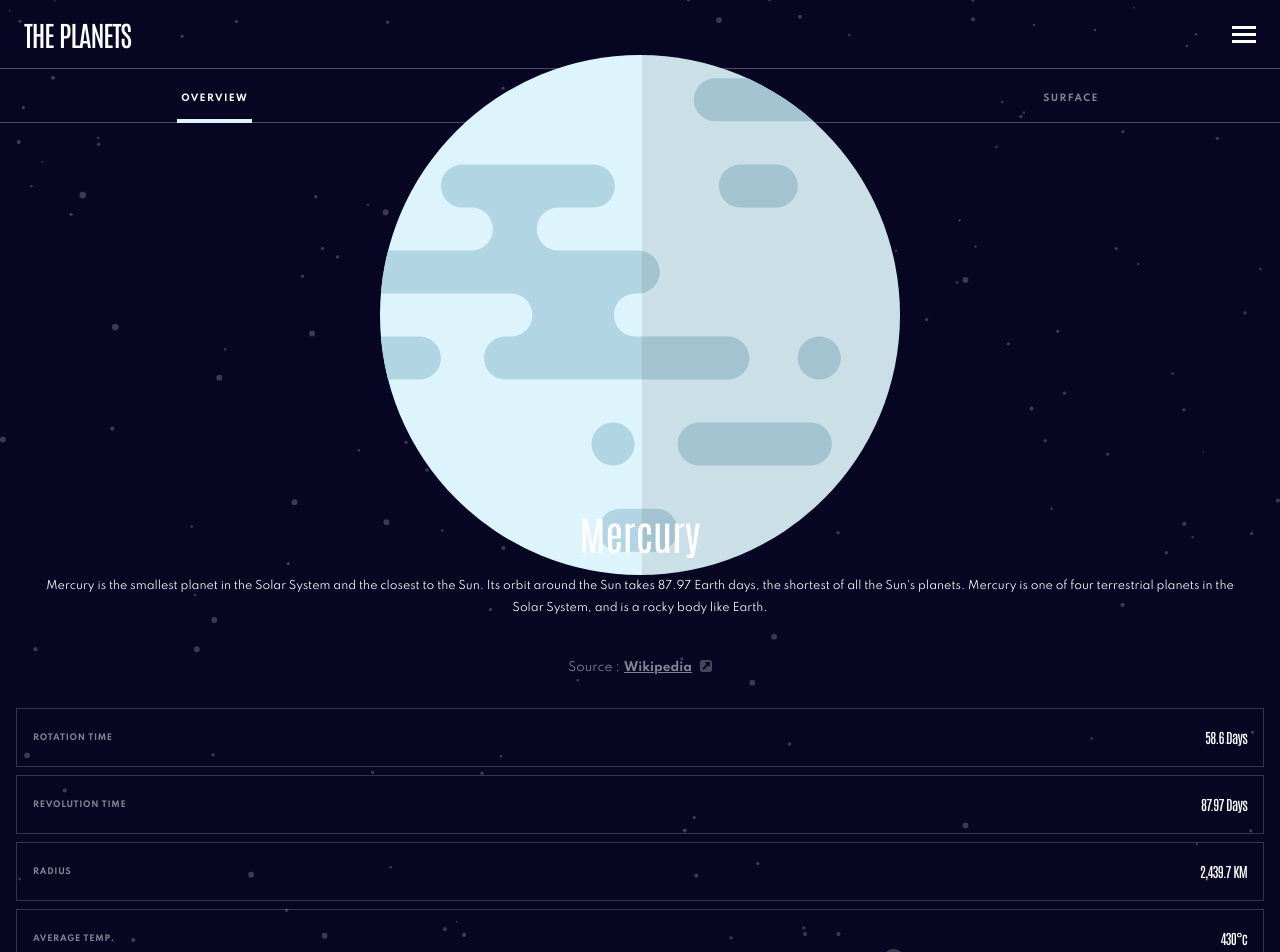
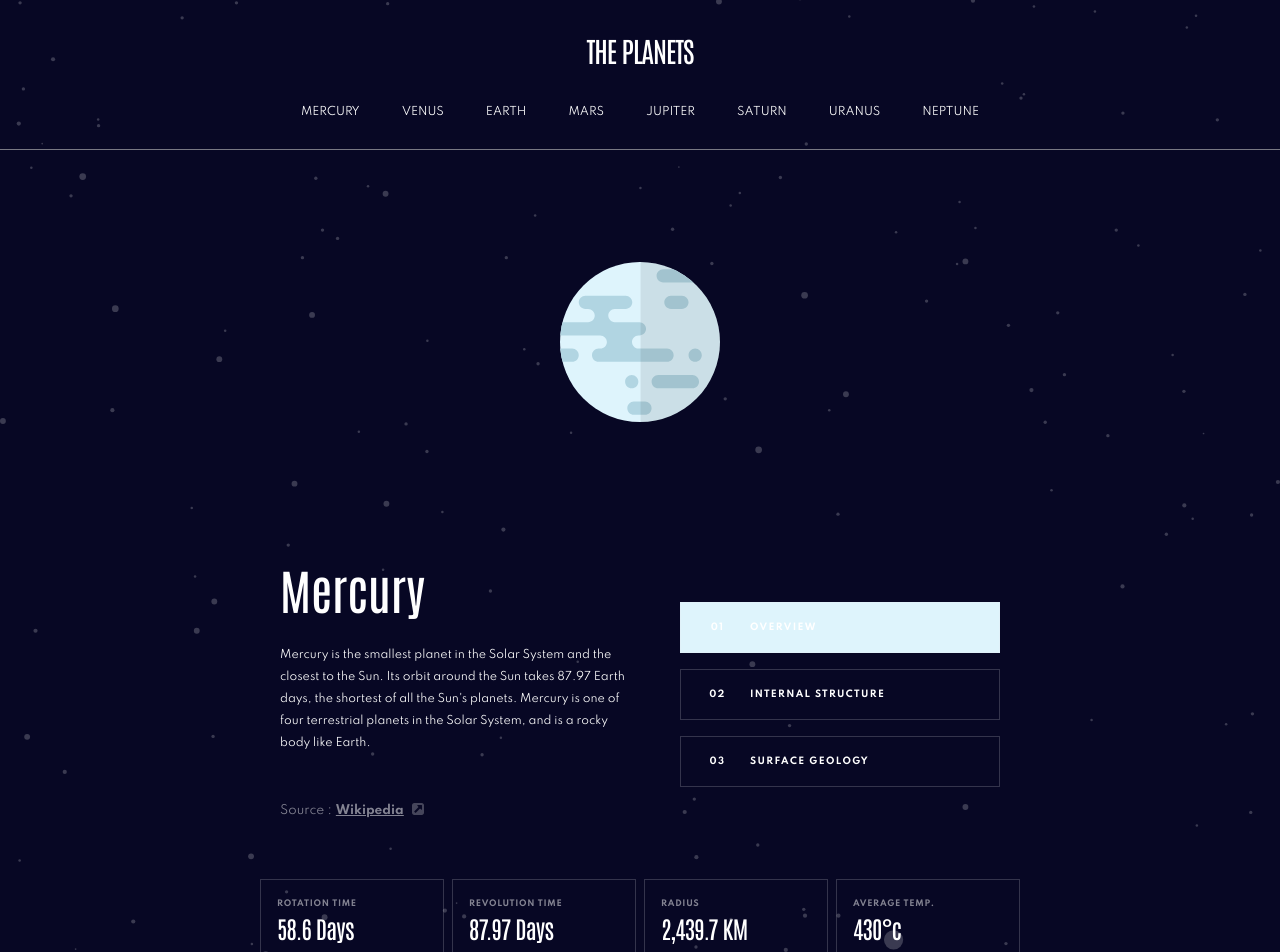
Before and after one commit to namanavasthi/frontend-mentor-3-planet-facts, a React (Create React App) app: page / in a window 1280 px wide. Shown: the top 952 px of the page. Built offline with nearby package versions, Linux system fonts and the light colour scheme.

Commit message:
tablet ui

```diff
--- a/src/App.js
+++ b/src/App.js
@@ -1,4 +1,4 @@
-import React, { useState } from "react";
+import React, { useState, useEffect } from "react";
 import { Header } from "./Header";
 import { Main } from "./Main";
 import { Footer } from "./Footer";
@@ -13,8 +13,20 @@ const App = () => {
 
   const [currentTab, setCurrentTab] = useState(0);
 
+  const [windowWidth, setWindowWidth] = useState(window.innerWidth);
+
+  useEffect(() => {
+    const handleWindowResize = () => {
+      setWindowWidth(window.innerWidth);
+    };
+    window.addEventListener("resize", handleWindowResize);
+    return () => {
+      window.removeEventListener("resize", handleWindowResize);
+    };
+  }, []);
+
   return (
-    <AppContext.Provider value={{ activePlanet, setActivePlanet, currentTab, setCurrentTab }}>
+    <AppContext.Provider value={{ activePlanet, setActivePlanet, currentTab, setCurrentTab, windowWidth }}>
       <div
         className="flex flex-col w-full items-center bg-background text-neutral-100 font-spartan text-14 leading-25 font-normal"
         style={{
@@ -27,8 +39,8 @@ const App = () => {
         <Header />
         <Hr />
         <Main />
-        <Footer />
       </div>
+      <Footer />
     </AppContext.Provider>
   );
 };
--- a/src/Article.jsx
+++ b/src/Article.jsx
@@ -15,9 +15,9 @@ const Source = ({ src }) => {
 
 export const Article = ({ name, info }) => {
   return (
-    <article className="flex flex-col items-center text-center pb-2">
-      <h2 className="font-antonio text-40 leading-52 font-medium">{name}</h2>
-      <p className="font-spartan font-normal leading-22 text-11 p-4">{info.content}</p>
+    <article className="flex flex-col items-center text-center pb-2 md:text-left md:items-start md:w-1/2">
+      <h2 className="font-antonio text-40 leading-52 font-medium md:text-48 md:leading-62">{name}</h2>
+      <p className="font-spartan font-normal leading-22 text-11 p-4 md:px-0 md:py-6">{info.content}</p>
       <Source src={info.source} />
     </article>
   );
--- a/src/Header.jsx
+++ b/src/Header.jsx
@@ -5,7 +5,7 @@ import { Nav } from "./Nav";
 export const Header = () => {
   return (
     <Wrapper>
-      <header className="w-full px-6 py-4 flex justify-between items-center">
+      <header className="w-full px-6 py-4 flex justify-between items-center md:flex-col md:pt-8">
         <h1 className="uppercase font-antonio text-28 leading-36 tracking-100">the planets</h1>
         <Nav />
       </header>
--- a/src/Main.jsx
+++ b/src/Main.jsx
@@ -8,6 +8,7 @@ import { Stats } from "./Stats";
 import { useAppContext } from "./Context";
 
 import data from "./data.json";
+import { Wrapper } from "./Wrapper";
 
 const Components = {
   Overview: React.lazy(() => import("./Overview")),
@@ -23,7 +24,7 @@ export const Main = () => {
   const { activePlanet } = useAppContext();
 
   const currentPlanet = data[activePlanet];
-  const planetWidth = [5, 6, 6, 5, 10, 9, 8, 7];
+  const planetWidth = [5, 6, 7, 5, 10, 9, 8, 7];
 
   const info = (tabIndex) => {
     return currentPlanet[TabMapper[tabIndex].dataAttribute];
@@ -31,17 +32,21 @@ export const Main = () => {
 
   return (
     <main className="w-full">
-      <Tabs />
+      <Tabs variant="mobile" />
       <Hr style={{ marginTop: "-1px" }} />
 
       <section className="overview flex flex-col items-center px-4">
-        <div className="h-96 w-full flex justify-center items-center">
+        <div className="h-96 w-full flex justify-center items-center md:max-w-sm">
           <Suspense fallback={<>Loading...</>}>
             <Content activePlanet={activePlanet} planetWidth={planetWidth} />
           </Suspense>
         </div>
 
-        <Article name={currentPlanet.name} info={info(currentTab)} />
+        <Wrapper className="md:flex md:flex-row md:justify-between md:p-6">
+          <Article name={currentPlanet.name} info={info(currentTab)} />
+          <Tabs />
+        </Wrapper>
+
         <Stats
           rotation={currentPlanet.rotation}
           revolution={currentPlanet.revolution}
--- a/src/Nav.jsx
+++ b/src/Nav.jsx
@@ -11,39 +11,50 @@ import { ReactComponent as Hamburger } from "./images/icon-hamburger.svg";
 import { useAppContext } from "./Context";
 
 export const Nav = () => {
-  const [isOpen, setIsOpen] = useState(false);
+  const { setActivePlanet, windowWidth } = useAppContext();
 
-  const { setActivePlanet } = useAppContext();
+  const isMobile = windowWidth < 768;
+
+  const [isOpen, setIsOpen] = useState(isMobile ? false : true);
 
   const Planet = ({ index, name }) => {
     return (
       <button
-        className="flex items-center py-5 w-full"
+        className="flex items-center py-5 w-full md:py-0"
         onClick={() => {
           setIsOpen(false);
           setActivePlanet(index);
         }}
       >
-        <div className={`w-5 h-5 rounded-full bg-planets-${index}`}></div>
-        <h2 className="px-5 uppercase">{name}</h2>
-        <div className="flex-grow justify-end flex">
-          <Chevron />
-        </div>
+        <div className={`w-5 h-5 rounded-full bg-planets-${index} md:hidden`}></div>
+        <h2 className="px-5 uppercase md:px-2">{name}</h2>
+        {isMobile ? (
+          <div className="flex-grow justify-end flex">
+            <Chevron />
+          </div>
+        ) : null}
       </button>
     );
   };
 
   return (
-    <nav>
-      <button className="flex items-center text-neutral-100 focus:text-neutral-400" onClick={() => setIsOpen(!isOpen)}>
+    <nav className="md:w-full">
+      <button
+        className="flex items-center text-neutral-100 focus:text-neutral-400 md:hidden"
+        onClick={() => setIsOpen(!isOpen)}
+      >
         <Hamburger className="fill-current bg-transparent" />
       </button>
-      <aside className={`fixed left-0 top-0 mt-20 bg-background z-10 h-full w-full ${isOpen ? "" : "hidden"}`}>
-        <ul className="p-6 font-spartan bold text-15 leading-25 tracking-400 font-bold">
+      <aside
+        className={`fixed left-0 top-0 mt-20 bg-background z-10 h-full w-full ${
+          isMobile ? (isOpen ? "" : "hidden") : ""
+        } md:relative md:h-auto md:m-0`}
+      >
+        <ul className="p-6 font-spartan text-15 leading-25 tracking-400 font-bold md:flex md:flex-row md:justify-around md:px-0 md:pb-2 md:pt-8 md:w-full md:text-11 md:leading-25">
           {data.map((planet, i) => (
             <li key={i}>
               <Planet index={i} name={planet.name} />
-              <Hr />
+              {isMobile ? <Hr /> : null}
             </li>
           ))}
         </ul>
--- a/src/Stats.jsx
+++ b/src/Stats.jsx
@@ -1,30 +1,26 @@
+import { Wrapper } from "./Wrapper";
 import React from "react";
+
+const ListItem = ({ text, value }) => {
+  return (
+    <li className="border-1 border-neutral-white border-opacity-20 p-4 mb-2 flex justify-between items-center md:w-1/4 md:m-1 md:flex-col md:items-start">
+      <span className="uppercase text-8 leading-16 tracking-250 font-bold font-spartan opacity-50">{text}</span>
+      <span className="font-antonio text-20 leading-26 tracking-225 text-right md:text-24 md:leading-31 font-medium">
+        {value}
+      </span>
+    </li>
+  );
+};
 
 export const Stats = ({ rotation, revolution, radius, temperature }) => {
   return (
-    <ul className="flex flex-col py-5 w-full">
-      <li className="border-1 border-neutral-white border-opacity-20 p-4 mb-2 flex justify-between items-center">
-        <span className="uppercase text-8 leading-16 tracking-250 font-bold font-spartan opacity-50">
-          rotation time
-        </span>
-        <span className="font-antonio text-20 leading-26 tracking-225 text-right">{rotation}</span>
-      </li>
-      <li className="border-1 border-neutral-white border-opacity-20 p-4 mb-2 flex justify-between items-center">
-        <span className="uppercase text-8 leading-16 tracking-250 font-bold font-spartan opacity-50">
-          revolution time
-        </span>
-        <span className="font-antonio text-20 leading-26 tracking-225 text-right">{revolution}</span>
-      </li>
-      <li className="border-1 border-neutral-white border-opacity-20 p-4 mb-2 flex justify-between items-center">
-        <span className="uppercase text-8 leading-16 tracking-250 font-bold font-spartan opacity-50">radius</span>
-        <span className="font-antonio text-20 leading-26 tracking-225 text-right">{radius}</span>
-      </li>
-      <li className="border-1 border-neutral-white border-opacity-20 p-4 mb-2 flex justify-between items-center">
-        <span className="uppercase text-8 leading-16 tracking-250 font-bold font-spartan opacity-50">
-          average temp.
-        </span>
-        <span className="font-antonio text-20 leading-26 tracking-225 text-right">{temperature}</span>
-      </li>
-    </ul>
+    <Wrapper>
+      <ul className="flex flex-col py-5 w-full md:flex-row md:justify-around">
+        <ListItem text="rotation time" value={rotation} />
+        <ListItem text="revolution time" value={revolution} />
+        <ListItem text="radius" value={radius} />
+        <ListItem text="average temp." value={temperature} />
+      </ul>
+    </Wrapper>
   );
 };
--- a/src/Tabs.jsx
+++ b/src/Tabs.jsx
@@ -13,20 +13,19 @@ export const TabMapper = [
   {
     name: "structure",
     component: "Structure",
-    desktopName: "structure",
+    desktopName: "internal structure",
     dataAttribute: "structure",
   },
   {
     name: "surface",
     component: "Surface",
-    desktopName: "surface",
+    desktopName: "surface geology",
     dataAttribute: "geology",
   },
 ];
 
-export const Tabs = () => {
+const MobileTabs = () => {
   const { currentTab, setCurrentTab, activePlanet } = useAppContext();
-
   return (
     <Wrapper>
       <section className="tabs flex justify-around">
@@ -47,3 +46,52 @@ export const Tabs = () => {
     </Wrapper>
   );
 };
+
+const DefaultTabs = () => {
+  const { currentTab, setCurrentTab, activePlanet } = useAppContext();
+  return (
+    <section className="tabs flex justify-center flex-col items-center w-1/2 pl-10 ">
+      {TabMapper.map((tab, i) => (
+        <button
+          key={i}
+          onClick={() => setCurrentTab(i)}
+          className={`border-1 border-neutral-white border-opacity-20 w-full p-3 m-2 ${
+            currentTab === i ? `bg-planets-${activePlanet}` : "bg-transparent"
+          }`}
+        >
+          <h3
+            className={`uppercase font-spartan text-9 tracking-400 leading-25 font-bold text-neutral-100 flex flex-row text-left`}
+          >
+            <span className="w-2/12 text-center">
+              {(i + 1).toLocaleString("en-US", {
+                minimumIntegerDigits: 2,
+                useGrouping: false,
+              })}
+            </span>
+            <span className="w-10/12 pl-2">{tab.desktopName}</span>
+          </h3>
+        </button>
+      ))}
+    </section>
+  );
+};
+
+export const Tabs = ({ variant = "" }) => {
+  const { windowWidth } = useAppContext();
+
+  const isMobile = windowWidth < 768;
+
+  if (variant === "mobile") {
+    if (isMobile) {
+      return <MobileTabs />;
+    } else {
+      return null;
+    }
+  } else {
+    if (!isMobile) {
+      return <DefaultTabs />;
+    } else {
+      return null;
+    }
+  }
+};
--- a/src/Wrapper.jsx
+++ b/src/Wrapper.jsx
@@ -1,5 +1,5 @@
 import React from "react";
 
 export const Wrapper = ({ className, children }) => {
-  return <div className={`max-w-7xl w-full ${className}`}>{children}</div>;
+  return <div className={`max-w-7xl w-full md:max-w-screen-md ${className}`}>{children}</div>;
 };
--- a/tailwind.config.js
+++ b/tailwind.config.js
@@ -44,8 +44,10 @@ module.exports = {
       },
       fontSize: {
         80: "80px",
+        48: "48px",
         40: "40px",
         28: "28px",
+        24: "24px",
         15: "15px",
         14: "14px",
         12: "12px",
@@ -55,8 +57,10 @@ module.exports = {
       },
       lineHeight: {
         103: "103px",
+        62: "62px",
         52: "52px",
         36: "36px",
+        31: "31px",
         25: "25px",
         22: "22px",
         16: "16px",
```
